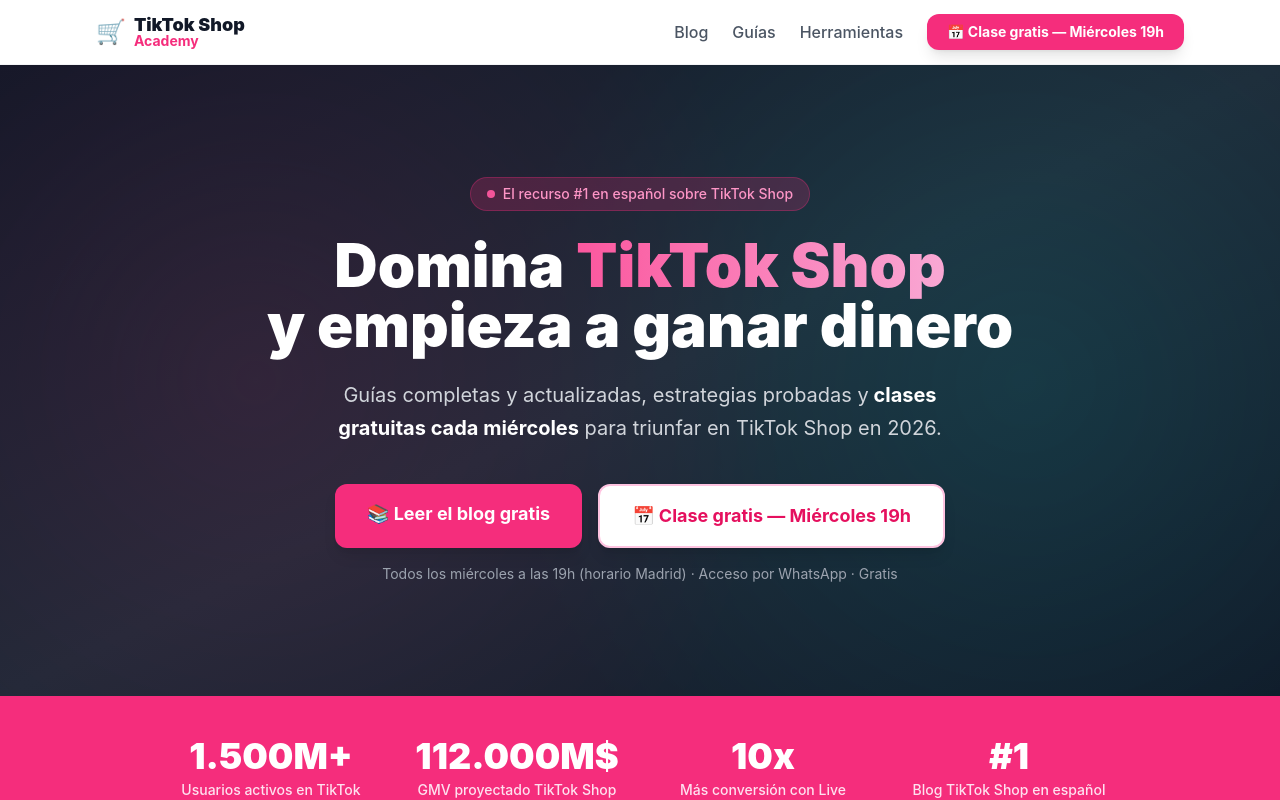
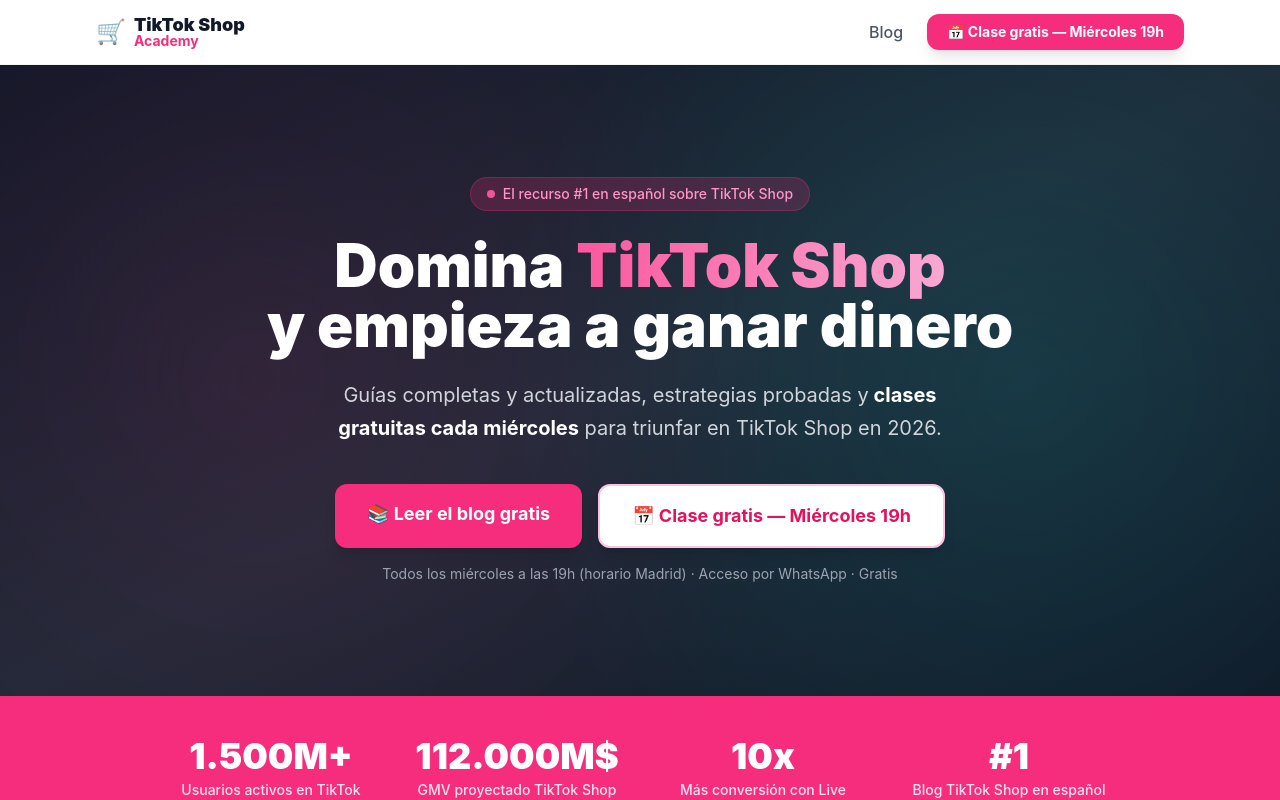
Before and after one commit to tiktokshopacademy/tiktokshop-academy, a Next.js app: page / in a window 1280 px wide. Shown: the top 800 px of the page. Built offline with nearby package versions, Linux system fonts and the light colour scheme.

Commit message:
Eliminar pestanas vacias del menu

```diff
--- a/src/components/Footer.tsx
+++ b/src/components/Footer.tsx
@@ -25,9 +25,6 @@
             <h3 className="text-white font-bold mb-4">Contenido</h3>
             <ul className="space-y-2 text-sm">
               <li><Link href="/blog" className="hover:text-white transition-colors">Últimos artículos</Link></li>
-              <li><Link href="/guias" className="hover:text-white transition-colors">Guías completas</Link></li>
-              <li><Link href="/herramientas" className="hover:text-white transition-colors">Herramientas</Link></li>
-              <li><Link href="/glosario" className="hover:text-white transition-colors">Glosario TikTok Shop</Link></li>
             </ul>
           </div>
 
--- a/src/components/Header.tsx
+++ b/src/components/Header.tsx
@@ -23,12 +23,6 @@
             <Link href="/blog" className="text-gray-600 hover:text-brand-500 font-medium transition-colors">
               Blog
             </Link>
-            <Link href="/guias" className="text-gray-600 hover:text-brand-500 font-medium transition-colors">
-              Guías
-            </Link>
-            <Link href="/herramientas" className="text-gray-600 hover:text-brand-500 font-medium transition-colors">
-              Herramientas
-            </Link>
             <a href="https://chat.whatsapp.com/ENLACE_AQUI" target="_blank" rel="noopener noreferrer" className="btn-primary py-2 px-5 text-sm">
               📅 Clase gratis — Miércoles 19h
             </a>
@@ -50,8 +44,6 @@
         {menuOpen && (
           <div className="md:hidden py-4 border-t border-gray-100 flex flex-col gap-3">
             <Link href="/blog" className="text-gray-600 font-medium px-2 py-1" onClick={() => setMenuOpen(false)}>Blog</Link>
-            <Link href="/guias" className="text-gray-600 font-medium px-2 py-1" onClick={() => setMenuOpen(false)}>Guías</Link>
-            <Link href="/herramientas" className="text-gray-600 font-medium px-2 py-1" onClick={() => setMenuOpen(false)}>Herramientas</Link>
             <a href="https://chat.whatsapp.com/ENLACE_AQUI" target="_blank" rel="noopener noreferrer" className="btn-primary text-center text-sm" onClick={() => setMenuOpen(false)}>📅 Clase gratis — Miércoles 19h</a>
           </div>
         )}
```
